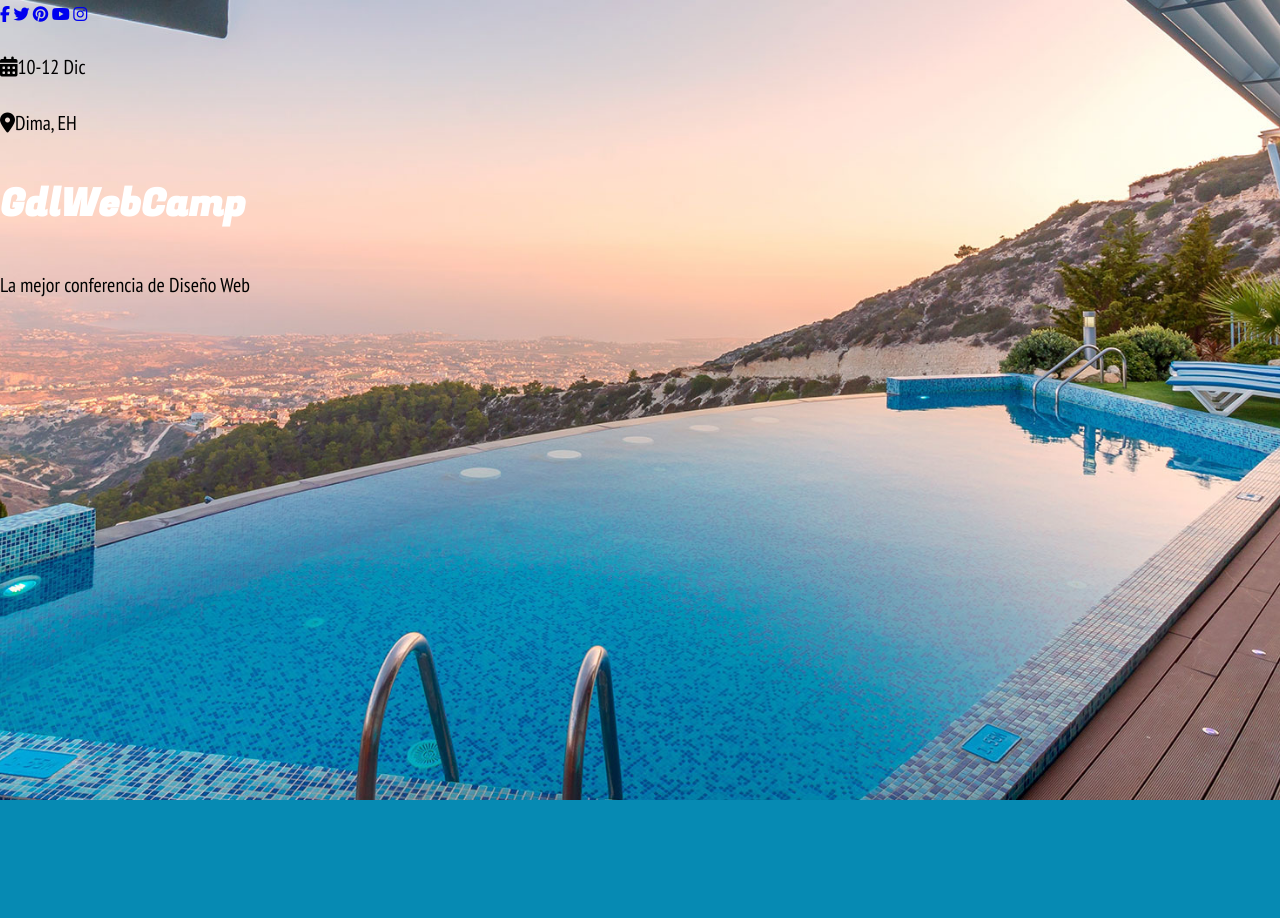
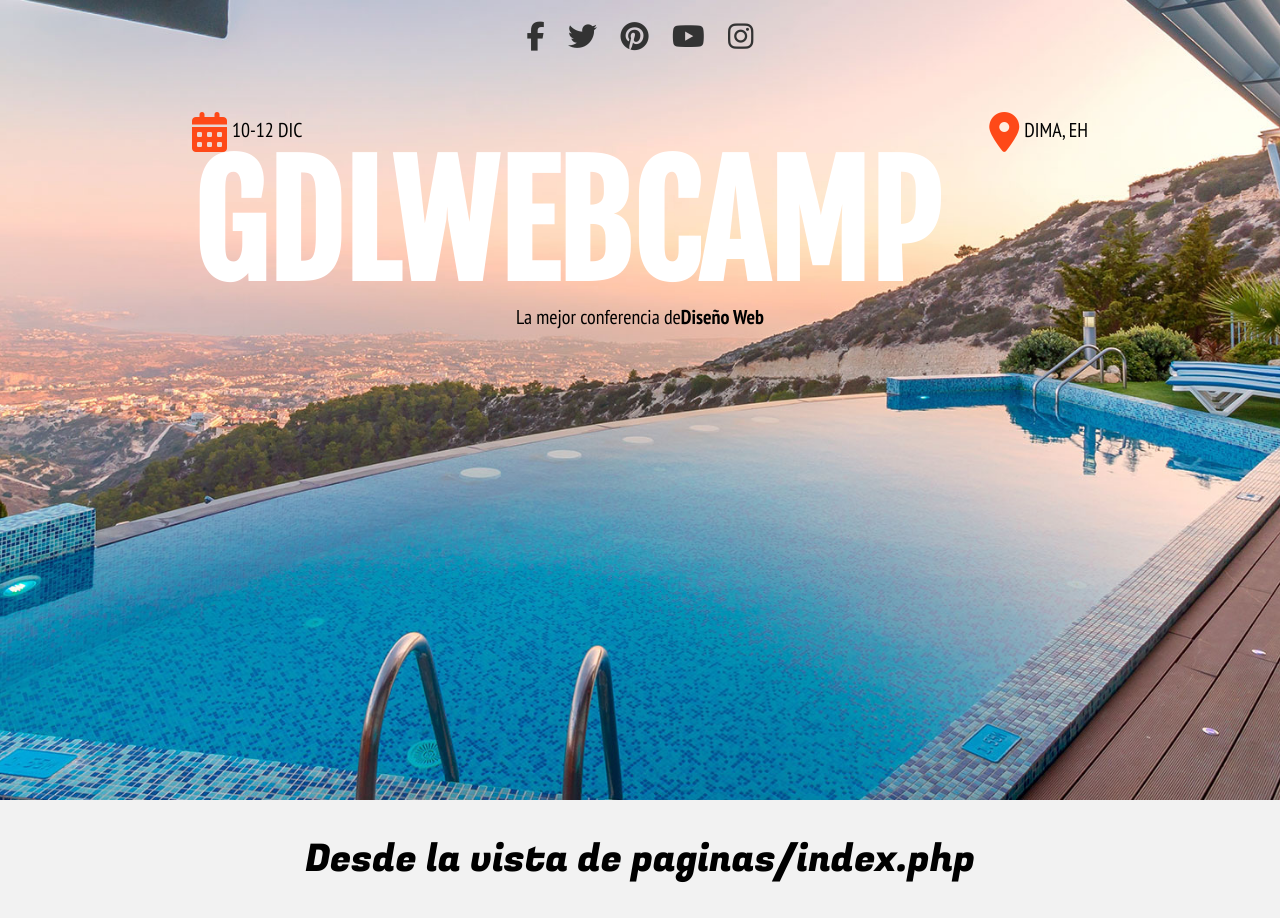
Before and after one commit to Lekanda/GDLwebcampMVC, a PHP site: template views/paginas/index.php in a window 1280 px wide. Before the commit the page ends 800 px from the top, so only its background shows below. Run offline with PHP 8.4, Linux system fonts and the light colour scheme; the template is opened without the code that fills it, so the values that code supplies are empty; some libraries are stand-ins or nearby versions.

Commit message:
SCSS del Header.

```diff
--- a/src/scss/layout/_header.scss
+++ b/src/scss/layout/_header.scss
@@ -1,7 +1,15 @@
+.hero{
+    background-image: url('../img/destacada2.jpg');
+    height: 100vh;
+    /* background-repeat: no-repeat; */
+    background-position: top center;
+    background-size: cover;
+
     .contenido-header {
         display: flex;
         flex-direction: column;
         justify-content: space-between;
+        padding-top: 40px;
 
         h1 {
             text-align: left;
@@ -10,11 +18,66 @@
             line-height: 2;
             max-width: 60rem;
         }
+        @include tablet{
+            padding-top: 10px;
         }
-.hero{
-    background-image: url('../img/destacada2.jpg');
-    height: 100vh;
-    /* background-repeat: no-repeat; */
-    background-position: top center;
-    background-size: cover;
+        .redes-sociales{
+            text-align: center;
         }
+        .redes-sociales a{
+            color: $grisOscuro;
+            font-size: 2.9rem;
+            margin-right: 20px;
+        }
+        .redes-sociales a:last-child{
+            margin-right: 0;
+        }
+        .informacion-evento{
+            text-align: center;
+            color: $grisOscuro;
+        }
+        @include tablet {
+            .informacion-evento{
+              width: 70%;
+              margin: 0 auto;
+              margin-top: 50px;
+            }
+        }
+        .informacion-evento p{
+            margin: 0;
+            display: inline-flex;
+            font-size: 20px;
+            text-transform: uppercase;
+        }
+        .informacion-evento p i{
+            color: #fe4918;
+            margin-right: 5px;
+            font-size: 4rem;
+        }
+        .fecha{
+            float: left;
+        }
+        .ciudad{
+            float: right;
+            text-align: right;
+        }
+        .slogan{
+            text-transform: none !important;
+        }
+        .slogan span{
+            font-weight: $bold;
+        }
+        .nombre-sitio{
+            font-size: 5.9vw;
+            text-transform: uppercase;
+            font-family: $fuente_terciaria;
+        }
+        @include tablet{
+            .nombre-sitio{
+                font-size: 11.5vw;
+                margin: 0;
+                line-height: 1;
+            }
+        }
+    }
+}
--- a/views/paginas/index.php
+++ b/views/paginas/index.php
@@ -0,0 +1 @@
+<h1>Desde la vista de paginas/index.php</h1>
```
Also changed, not shown: public/build/css/app.css, 1 other file. Lines whose indentation alone changed are shown as unchanged.
